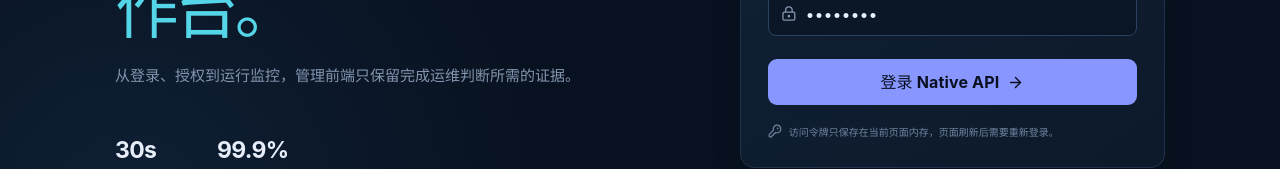
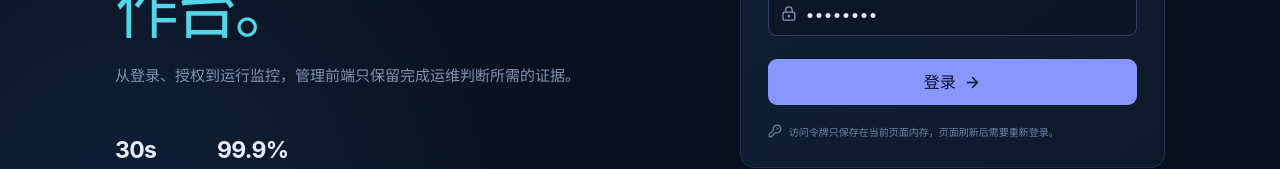
Before and after one commit to bruceblink/keystone-admin-web, a React (Vite) app: page /login in a window 1280 px wide. Shown: the part 432-601 px from the top of the page. Built offline with nearby package versions, Linux system fonts and the light colour scheme.

Commit message:
fix: simplify admin login button label

```diff
--- a/src/pages/login/LoginPage.tsx
+++ b/src/pages/login/LoginPage.tsx
@@ -102,7 +102,7 @@ export function LoginPage() {
               {error ? <p className="form-error" role="alert">{error}</p> : null}
               {sessionMessage ? <p className="form-status" role="status">{sessionMessage}</p> : null}
               <Button type="submit" disabled={isSubmitting} className="login-submit">
-                {isSubmitting ? <Spinner label="正在验证" /> : <><span>登录 Native API</span><ArrowRight size={17} /></>}
+                {isSubmitting ? <Spinner label="正在验证" /> : <><span>登录</span><ArrowRight size={17} /></>}
               </Button>
             </form>
           )}
```
